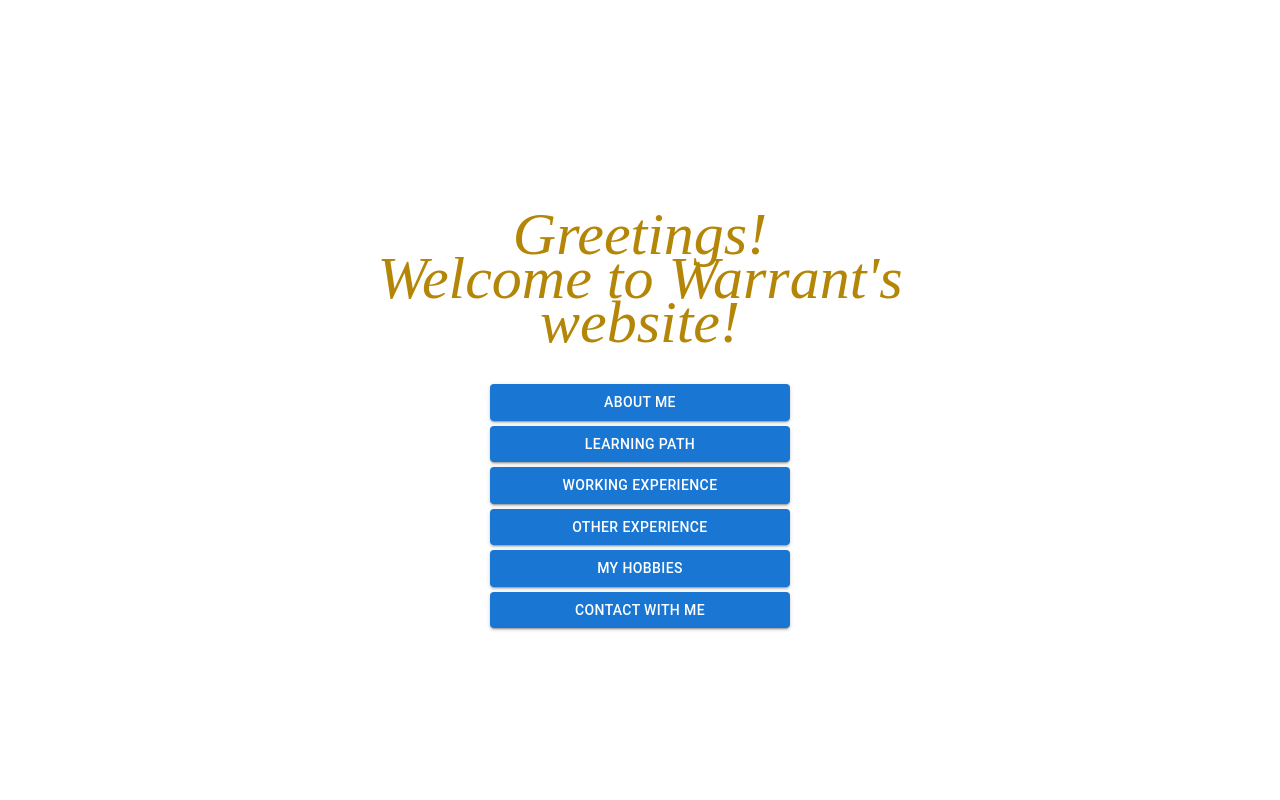
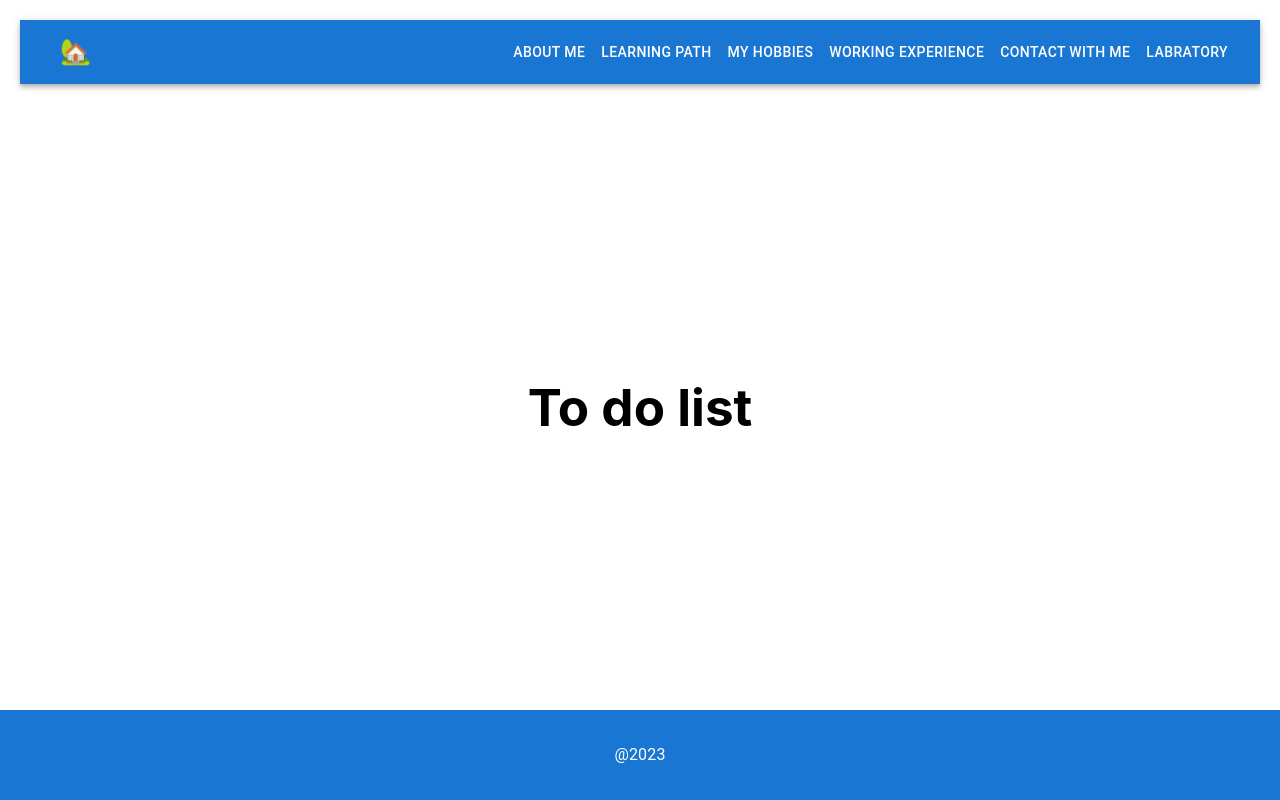
Before and after one commit to warranttsai/warrant-entry, a React (Vite) app: page /lab in a window 1280 px wide. Built offline with nearby package versions, Linux system fonts and the light colour scheme.

Commit message:
feat: add lab page

```diff
--- a/src/App.tsx
+++ b/src/App.tsx
@@ -12,6 +12,7 @@ import OtherExperience from "./pages/other-experience/OtherExperience";
 import MyHobbies from "./pages/my-hobbies/MyHobbies";
 import ContactWithMe from "./pages/contact-with-me/ContactWithMe";
 import NotFoundPage from "./pages/not-found-page/NotFoundPage";
+import Lab from "./pages/lab/Lab";
 
 function App() {
   return (
@@ -25,6 +26,7 @@ function App() {
         <Route path="other-experience" element={<OtherExperience />} />
         <Route path="my-hobbies" element={<MyHobbies />} />
         <Route path="contact-with-me" element={<ContactWithMe />} />
+        <Route path="lab" element={<Lab />} />
       </Route>
       <Route path="/*" element={<NotFoundPage />} />
     </Routes>
--- a/src/components/header/Header.tsx
+++ b/src/components/header/Header.tsx
@@ -30,6 +30,9 @@ function Header() {
         <Button color="inherit" onClick={() => navigate("contact-with-me")}>
           CONTACT WITH ME
         </Button>
+        <Button color="inherit" onClick={() => navigate("lab")}>
+          Labratory
+        </Button>
       </Toolbar>
     </AppBar>
   );
--- /dev/null
+++ b/src/pages/lab/Lab.tsx
@@ -0,0 +1,7 @@
+export default function Lab() {
+  return (
+    <>
+      <h1>To do list</h1>
+    </>
+  );
+}
```
